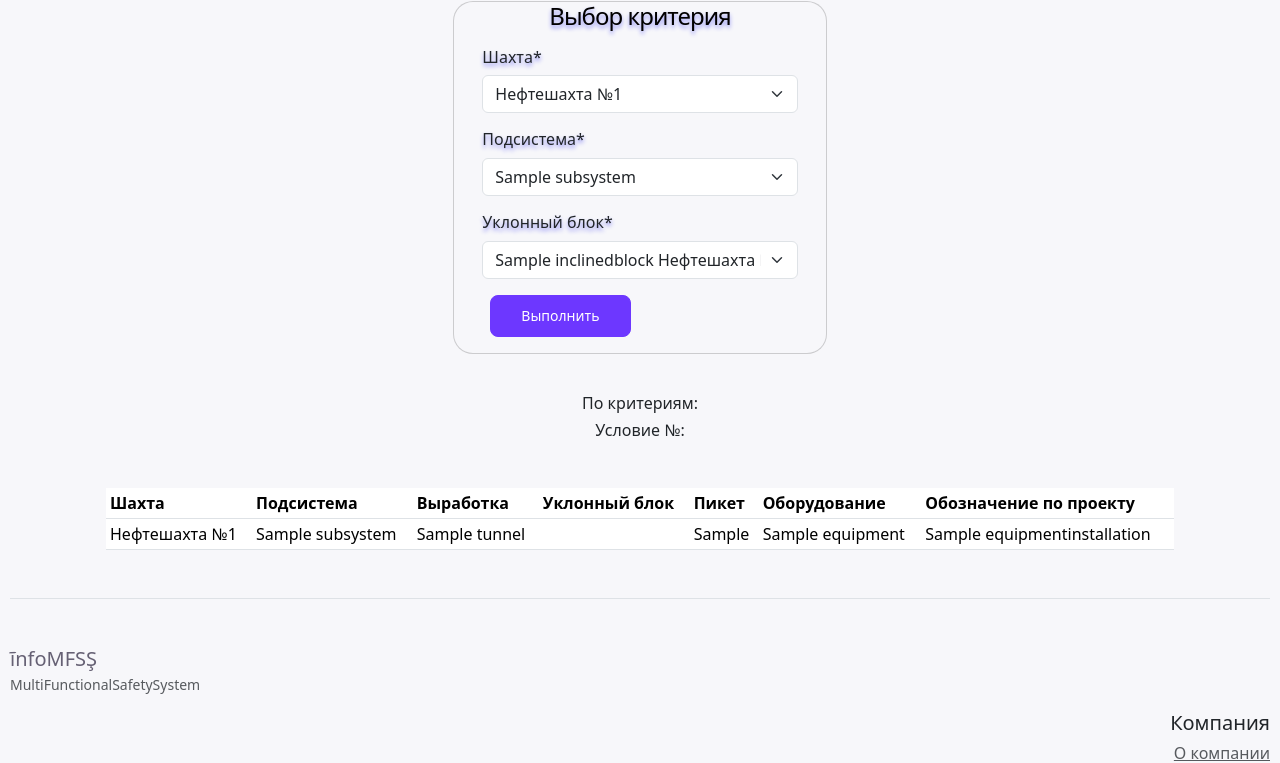
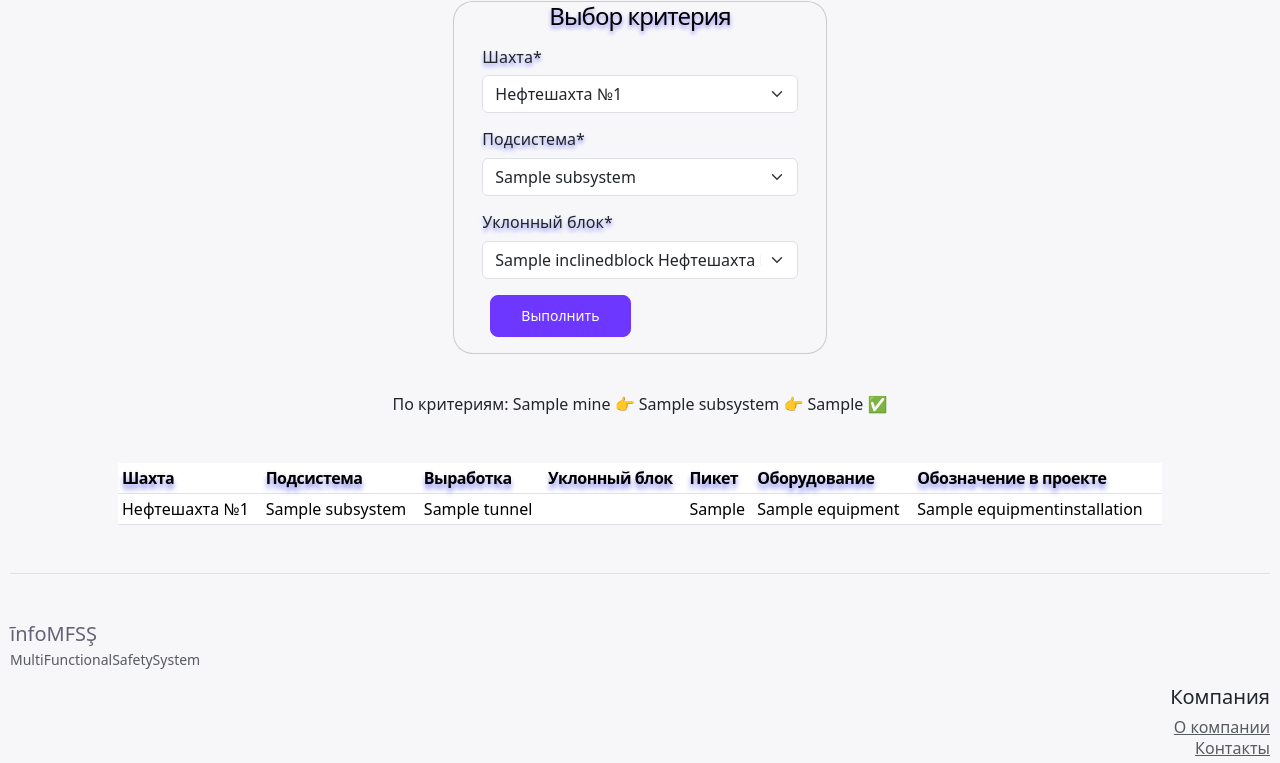
Before and after one commit to AleksandrStrulkov/infoMFSS, a Django app: template infoMFSS/templates/mfss/equipment_list.html in a window 1280 px wide. Shown: the part 210-973 px from the top of the page. Run offline with Django 5.2, Linux system fonts and the light colour scheme; tables that the repository leaves empty hold one stand-in row (values such as "Sample post"); the template is opened without the code that fills it: values that come from a table or form of the project are taken from there, most other values are stand-ins (such as "Sample title", 1, 10 or a date in 2020); style sheets or scripts are compiled from the project's sources; some libraries are stand-ins or nearby versions.

Commit message:
change equipment_list.html

```diff
--- a/infoMFSS/templates/mfss/equipment_list.html
+++ b/infoMFSS/templates/mfss/equipment_list.html
@@ -43,27 +43,28 @@
                 </div>
             </div>
             <div class="container text-center">
-            {% if mine %}
-            <h6>По критериям: <{{ mine }}> <{{ subsystem }}> <{{ incl_blocks }}></h6>
+            {% if mine is not None %}
+                {% if object_list %}
+                    <h9>По критериям: {{ mine }} &#128073; {{ subsystem }} &#128073; {{ incl_blocks }} &#9989;</h9>
+                {% else %}
+                    <h9a>По критериям: {{ mine }} &#128073; {{ subsystem }} &#10060; {{ incl_blocks }}</h9a><br><br>
+                    <h9a>Не верно указаны параметры или данные отсутствуют</h9a><br><br><br>
                 {% endif %}
-        </div>
-        <div class="container text-center">
-            <h6>Условие №: <{{ result }}> </h6>
-        </div>
+            {% endif %}
                 <div class="container text-center mt-5 mb-5">
                     <div class="mt-sm-5 mb-sm-5">
                         <div class="container mt-5 mb-5">
-                        {% if mine %}
+                            {% if object_list %}
                                 <table class="table table-sm">
                                 <tr>
-                                <th>Шахта</th>
-                                <th>Подсистема</th>
-                                <th>Выработка</th>
-                                <th>Уклонный блок</th>
+                                    <th class="card_table">Шахта</th>
+                                    <th class="card_table">Подсистема</th>
+                                    <th class="card_table">Выработка</th>
+                                    <th class="card_table">Уклонный блок</th>
 
-                                <th>Пикет</th>
-                                <th>Оборудование</th>
-                                <th>Обозначение по проекту</th>
+                                    <th class="card_table">Пикет</th>
+                                    <th class="card_table">Оборудование</th>
+                                    <th class="card_table">Обозначение в проекте</th>
                                 </tr>
                             {% endif %}
                             {% for object in object_list %}
@@ -85,11 +86,16 @@
                         </div>
                     </div>
                 </div>
+
+            </div>
+
         </form>
+    </div>
+    {#    </div>#}
     <div class="container">
     </div>
     <div class="container">
     </div>
-    </div>
+    {#    </div>#}
 
 {% endblock %}
```
Lines whose indentation alone changed are shown as unchanged.
